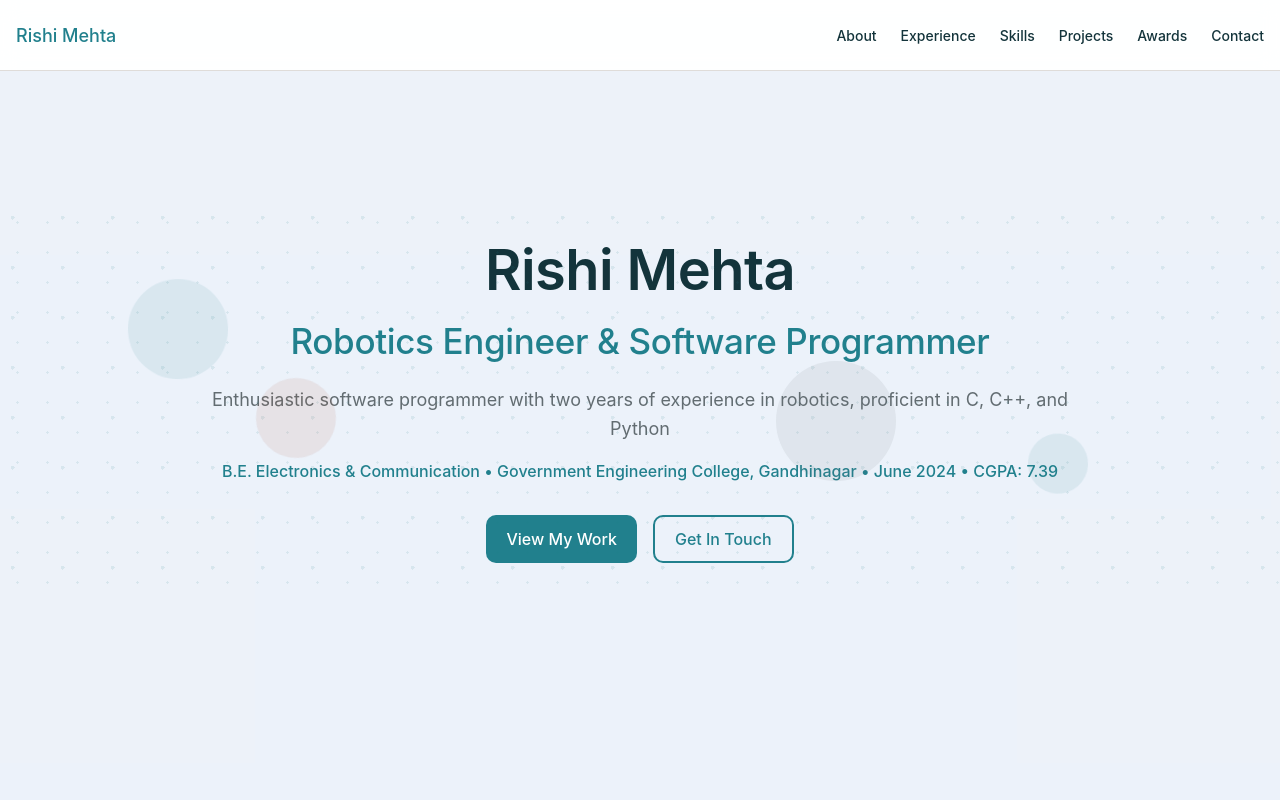
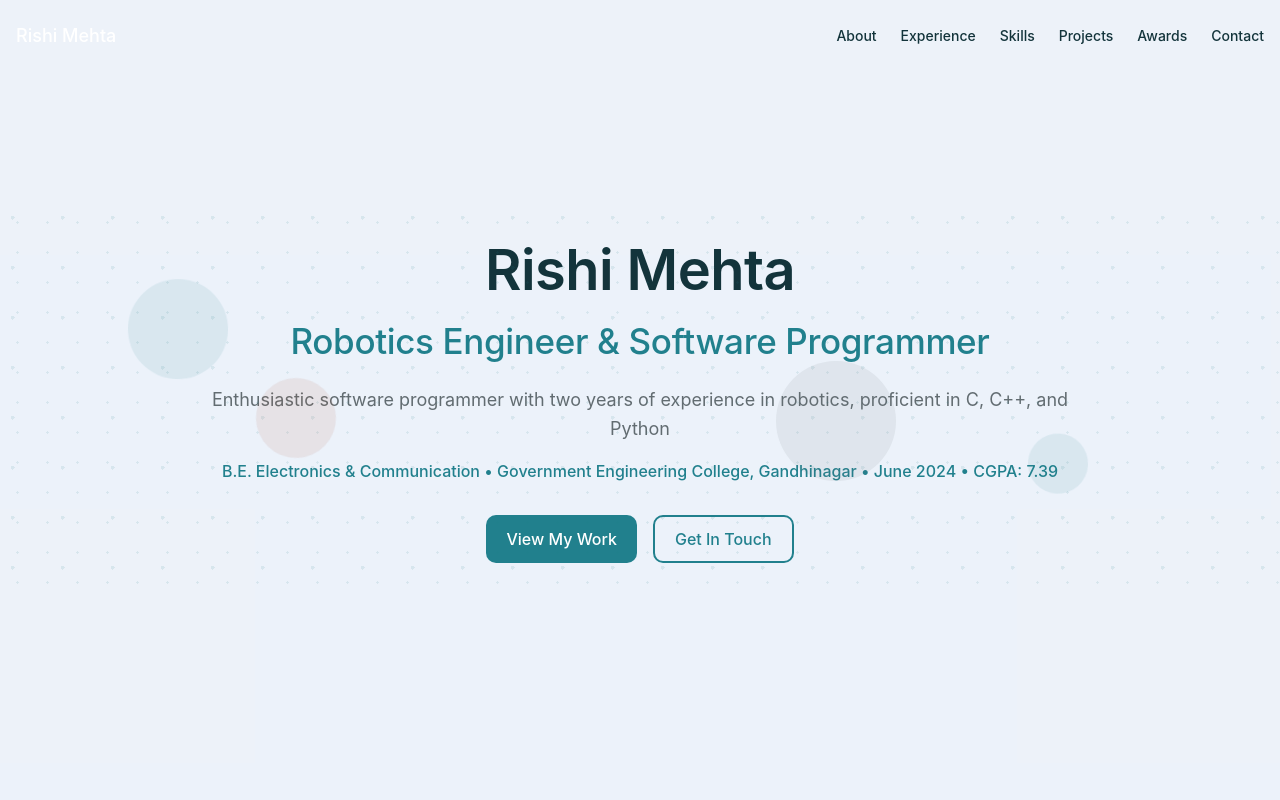
Before and after one commit to rishimehta17/rishimehta.github.io, a plain HTML site: page index.html in a window 1280 px wide. Shown: the top 800 px of the page. Drawn offline with nearby package versions, Linux system fonts and the light colour scheme; a web font is replaced by a local one.

Commit message:
Updated the header styling

```diff
--- a/style.css
+++ b/style.css
@@ -881,12 +881,19 @@ select.form-control {
   top: 0;
   left: 0;
   width: 100%;
-  background: rgba(255, 255, 255, 0.95);
-  backdrop-filter: blur(10px);
-  border-bottom: 1px solid var(--color-border);
+  background: transparent !important;
+  /* background: rgba(255, 255, 255, 0.95); */
+  /* background: #232a3b;*/
+  backdrop-filter: blur(1px);
+  /* border-bottom: 1px solid var(--color-border); */
   z-index: 1000;
   transition: all var(--duration-normal) var(--ease-standard);
 }
+/* .header {
+  background: transparent !important;
+  box-shadow: none !important;
+  backdrop-filter: none !important;
+} */
 
 .nav {
   display: flex;
@@ -898,7 +905,8 @@ select.form-control {
 .nav__logo {
   font-size: var(--font-size-xl);
   font-weight: var(--font-weight-semibold);
-  color: var(--color-primary);
+  /* color: var(--color-primary); */
+  color: #fff;
   text-decoration: none;
 }
 
```
